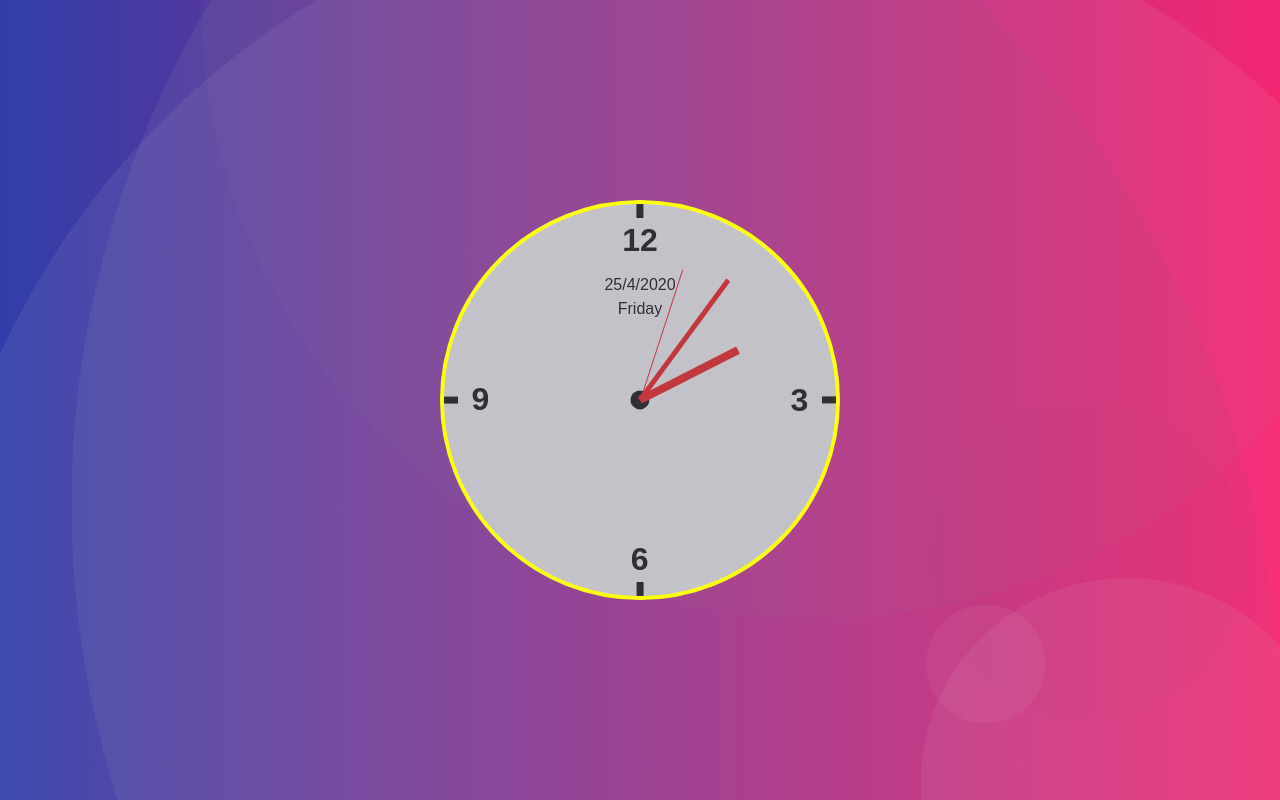
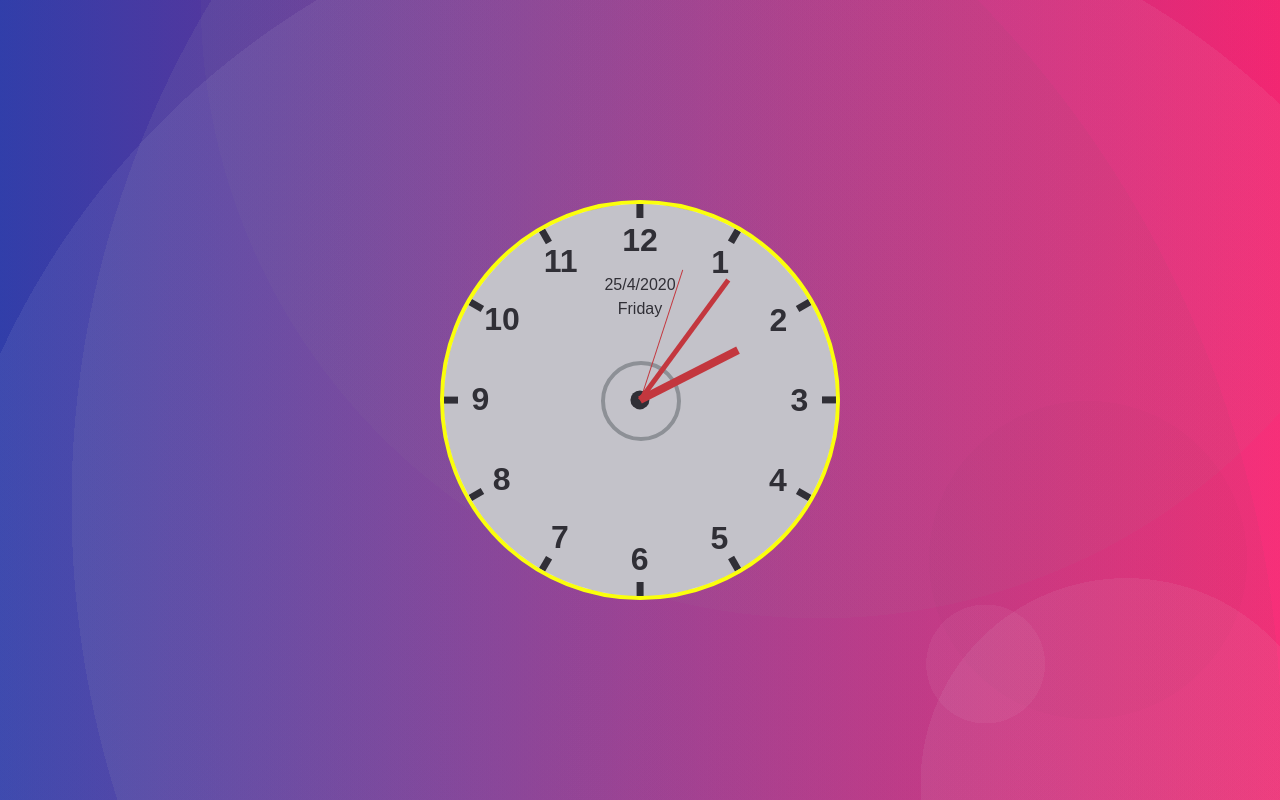
Before and after one commit to rounakbhowmick/analog-clock, a plain HTML site: page index.html in a window 1280 px wide. Drawn offline with Linux system fonts and the light colour scheme.

Commit message:
clock design modified

```diff
--- a/index.html
+++ b/index.html
@@ -19,21 +19,46 @@
 
     </div>
     <section class="clock">
+
         <div id="mydate"></div>
         <div id="myweekday"></div>
+        <div class="num num1">
+            <div>1</div>
+        </div>
+        <div class="num num2">
+            <div>2</div>
+        </div>
         <div class="num num3">
             <div>3</div>
+        </div>
+        <div class="num num4">
+            <div>4</div>
+        </div>
+        <div class="num num5">
+            <div>5</div>
         </div>
         <div class="num num6">
             <div>6</div>
         </div>
+        <div class="num num7">
+            <div>7</div>
+        </div>
+        <div class="num num8">
+            <div>8</div>
+        </div>
         <div class="num num9">
             <div>9</div>
         </div>
-        <div class=" num num12">
+        <div class="num num10">
+            <div>10</div>
+        </div>
+        <div class="num num11">
+            <div>11</div>
+        </div>
+        <div class="num num12">
             <div>12</div>
         </div>
-
+        <div class="smallcircle"></div>
         <div class="hand" id="sec">
             <div class="sec"></div>
         </div>
--- a/styles.css
+++ b/styles.css
@@ -85,6 +85,19 @@ body {
 
 }
 
+.smallcircle {
+    position: absolute;
+    top: 40%;
+    left: 40%;
+    margin: auto;
+
+    width: 5rem;
+    height: 5rem;
+    border-radius: 5.625rem;
+    border: 0.3rem solid rgb(161, 168, 166);
+}
+
+
 .num {
     position: absolute;
     width: 100%;
@@ -98,12 +111,44 @@ body {
 }
 
 /*Number Spacing*/
+.num1 {
+    transform: rotate(30deg);
+}
+
+.num1 div {
+    transform: rotate(-30deg);
+}
+
+.num2 {
+    transform: rotate(60deg);
+}
+
+.num2 div {
+    transform: rotate(-60deg);
+}
+
 .num3 {
     transform: rotate(90deg);
 }
 
 .num3 div {
     transform: rotate(-90deg);
+}
+
+.num4 {
+    transform: rotate(120deg);
+}
+
+.num4 div {
+    transform: rotate(-120deg);
+}
+
+.num5 {
+    transform: rotate(150deg);
+}
+
+.num5 div {
+    transform: rotate(-150deg);
 }
 
 .num6 {
@@ -114,12 +159,44 @@ body {
     transform: rotate(-180deg);
 }
 
+.num7 {
+    transform: rotate(210deg);
+}
+
+.num7 div {
+    transform: rotate(-210deg);
+}
+
+.num8 {
+    transform: rotate(240deg);
+}
+
+.num8 div {
+    transform: rotate(-240deg);
+}
+
 .num9 {
     transform: rotate(270deg);
 }
 
 .num9 div {
     transform: rotate(-270deg);
+}
+
+.num10 {
+    transform: rotate(300deg);
+}
+
+.num10 div {
+    transform: rotate(-300deg);
+}
+
+.num11 {
+    transform: rotate(330deg);
+}
+
+.num11 div {
+    transform: rotate(-330deg);
 }
 
 /*Small bars*/
```
Also changed, not shown: 1 other file.
